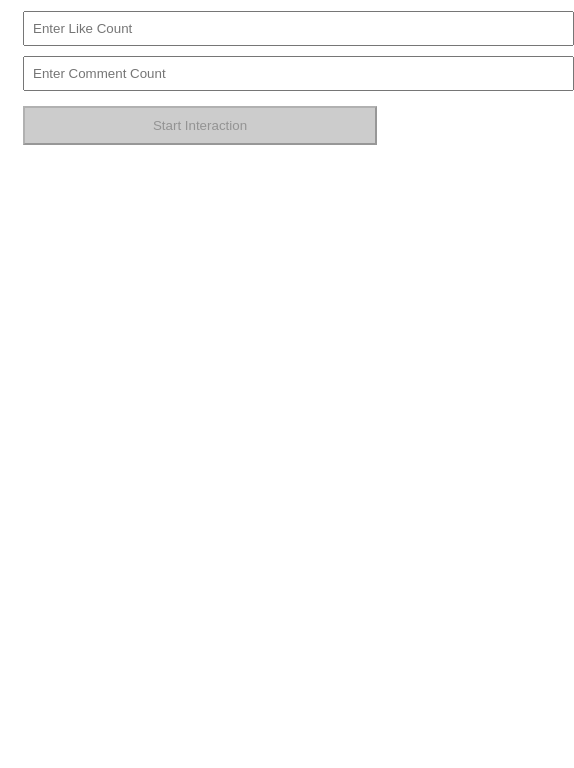
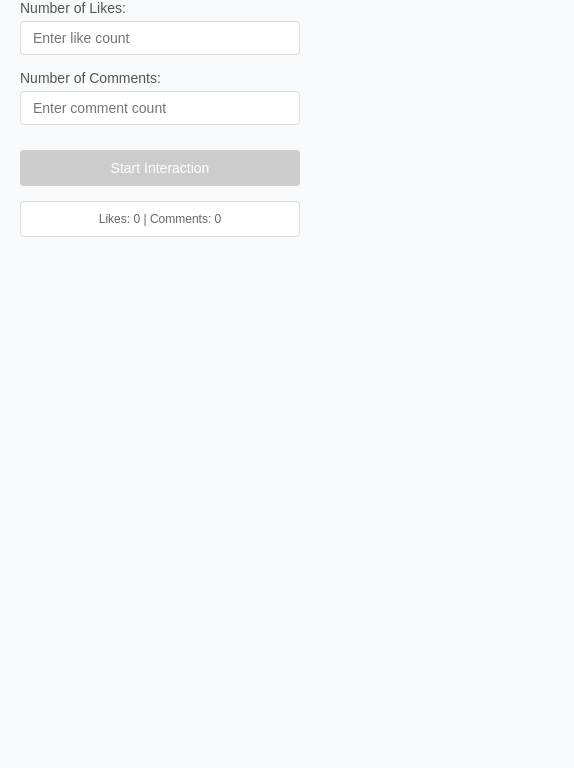
Before and after one commit to tejavarshini/linkedinScrapperProject, a browser extension: page LINKEDIN-EXTENSION/popup.html in a window 400 px wide. Shown: the part 76-844 px from the top of the page, 574 px wide, since content can reach past the window. Drawn offline with Linux system fonts and the light colour scheme.

Commit message:
Simplify LinkedIn extension popup design - clean and basic UI

```diff
--- a/LINKEDIN-EXTENSION/popup.html
+++ b/LINKEDIN-EXTENSION/popup.html
@@ -3,17 +3,97 @@
   <head>
     <title>LinkedIn Auto Interaction</title>
     <style>
-      body { font-family: Arial, sans-serif; padding: 15px; }
-      input { margin: 5px 0; padding: 8px; width: 150%; }
-      button { padding: 10px; width: 100%; margin-top: 10px; }
-      button:disabled { background: #ccc; cursor: not-allowed; }
+      body {
+        font-family: Arial, sans-serif;
+        width: 280px;
+        padding: 20px;
+        margin: 0;
+        background: #f8f9fa;
+      }
+
+      h2 {
+        text-align: center;
+        color: #333;
+        margin-bottom: 20px;
+        font-size: 18px;
+      }
+
+      .form-group {
+        margin-bottom: 15px;
+      }
+
+      label {
+        display: block;
+        margin-bottom: 5px;
+        color: #555;
+        font-size: 14px;
+      }
+
+      input[type="number"] {
+        width: 100%;
+        padding: 8px 12px;
+        border: 1px solid #ddd;
+        border-radius: 4px;
+        font-size: 14px;
+        box-sizing: border-box;
+      }
+
+      input[type="number"]:focus {
+        outline: none;
+        border-color: #0a66c2;
+      }
+
+      button {
+        width: 100%;
+        padding: 10px;
+        background: #0a66c2;
+        color: white;
+        border: none;
+        border-radius: 4px;
+        font-size: 14px;
+        cursor: pointer;
+        margin-top: 10px;
+      }
+
+      button:hover:not(:disabled) {
+        background: #004182;
+      }
+
+      button:disabled {
+        background: #ccc;
+        cursor: not-allowed;
+      }
+
+      .stats {
+        margin-top: 15px;
+        padding: 10px;
+        background: white;
+        border-radius: 4px;
+        border: 1px solid #ddd;
+        text-align: center;
+        font-size: 12px;
+        color: #666;
+      }
     </style>
   </head>
   <body>
-    <h3>LinkedIn Auto Interaction</h3>
-    <input type="number" id="likeCount" placeholder="Enter Like Count" />
-    <input type="number" id="commentCount" placeholder="Enter Comment Count" />
+    <h2>LinkedIn Auto Interaction</h2>
+
+    <div class="form-group">
+      <label for="likeCount">Number of Likes:</label>
+      <input type="number" id="likeCount" placeholder="Enter like count" min="0" max="50" />
+    </div>
+
+    <div class="form-group">
+      <label for="commentCount">Number of Comments:</label>
+      <input type="number" id="commentCount" placeholder="Enter comment count" min="0" max="20" />
+    </div>
+
     <button id="startBtn" disabled>Start Interaction</button>
+
+    <div class="stats">
+      Likes: <span id="likesProcessed">0</span> | Comments: <span id="commentsProcessed">0</span>
+    </div>
 
     <script src="popup.js"></script>
   </body>
--- a/LINKEDIN-EXTENSION/popup.js
+++ b/LINKEDIN-EXTENSION/popup.js
@@ -2,20 +2,37 @@ document.addEventListener("DOMContentLoaded", () => {
   const likeInput = document.getElementById("likeCount");
   const commentInput = document.getElementById("commentCount");
   const startBtn = document.getElementById("startBtn");
+  const likesProcessedSpan = document.getElementById("likesProcessed");
+  const commentsProcessedSpan = document.getElementById("commentsProcessed");
 
-  // Enable/disable start button
+  // Enable/disable start button based on inputs
   function checkInputs() {
-    startBtn.disabled = !(likeInput.value && commentInput.value);
+    const likeValue = parseInt(likeInput.value) || 0;
+    const commentValue = parseInt(commentInput.value) || 0;
+    startBtn.disabled = likeValue === 0 && commentValue === 0;
   }
+
   likeInput.addEventListener("input", checkInputs);
   commentInput.addEventListener("input", checkInputs);
 
   // Start button
   startBtn.addEventListener("click", () => {
+    const likeCount = parseInt(likeInput.value) || 0;
+    const commentCount = parseInt(commentInput.value) || 0;
+
+    if (likeCount === 0 && commentCount === 0) {
+      alert('Please enter at least one like or comment count');
+      return;
+    }
+
+    // Update button state
+    startBtn.disabled = true;
+    startBtn.textContent = 'Processing...';
+
     chrome.tabs.create({ url: "https://www.linkedin.com/feed/" }, (tab) => {
       chrome.scripting.executeScript({
         target: { tabId: tab.id },
-        args: [parseInt(likeInput.value), parseInt(commentInput.value)],
+        args: [likeCount, commentCount],
         func: async (likeCount, commentCount) => {
 
           const sleep = ms => new Promise(res => setTimeout(res, ms));
@@ -136,6 +153,23 @@ document.addEventListener("DOMContentLoaded", () => {
           console.log(`Done: Liked ${likeDone} posts, commented on ${commentDone} posts.`);
           alert(`Done: Liked ${likeDone} posts, commented on ${commentDone} posts.`);
         }
+      }).then(() => {
+        // Update stats
+        likesProcessedSpan.textContent = likeCount;
+        commentsProcessedSpan.textContent = commentCount;
+
+        // Reset button
+        startBtn.disabled = false;
+        startBtn.textContent = 'Start Interaction';
+        checkInputs();
+      }).catch((error) => {
+        console.error('Error:', error);
+        alert('Error occurred. Please try again.');
+
+        // Reset button on error
+        startBtn.disabled = false;
+        startBtn.textContent = 'Start Interaction';
+        checkInputs();
       });
     });
   });
```
